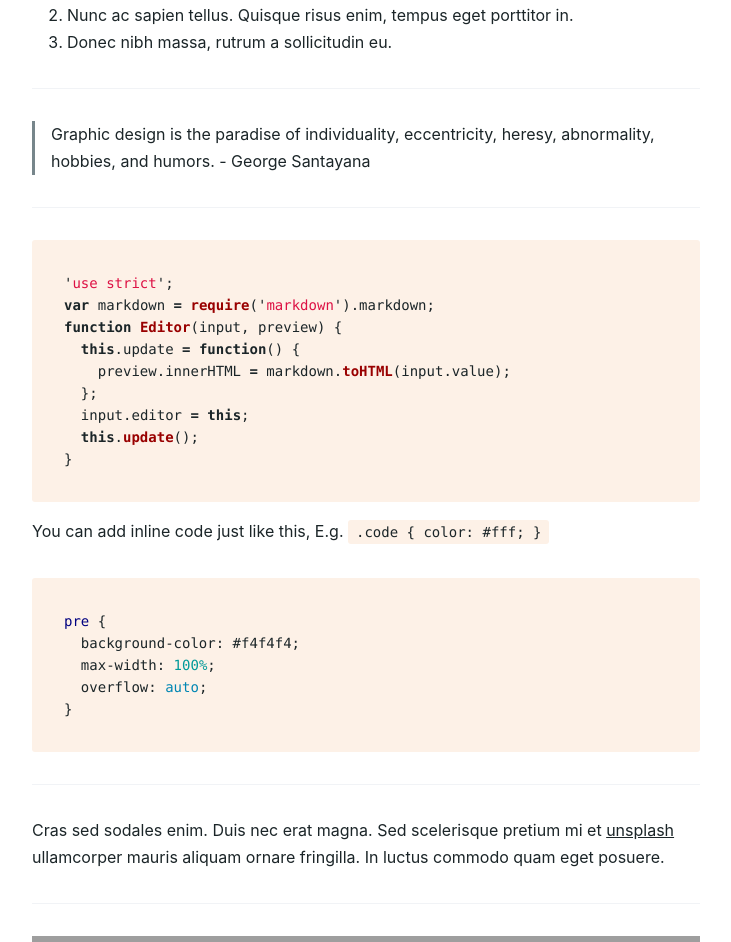
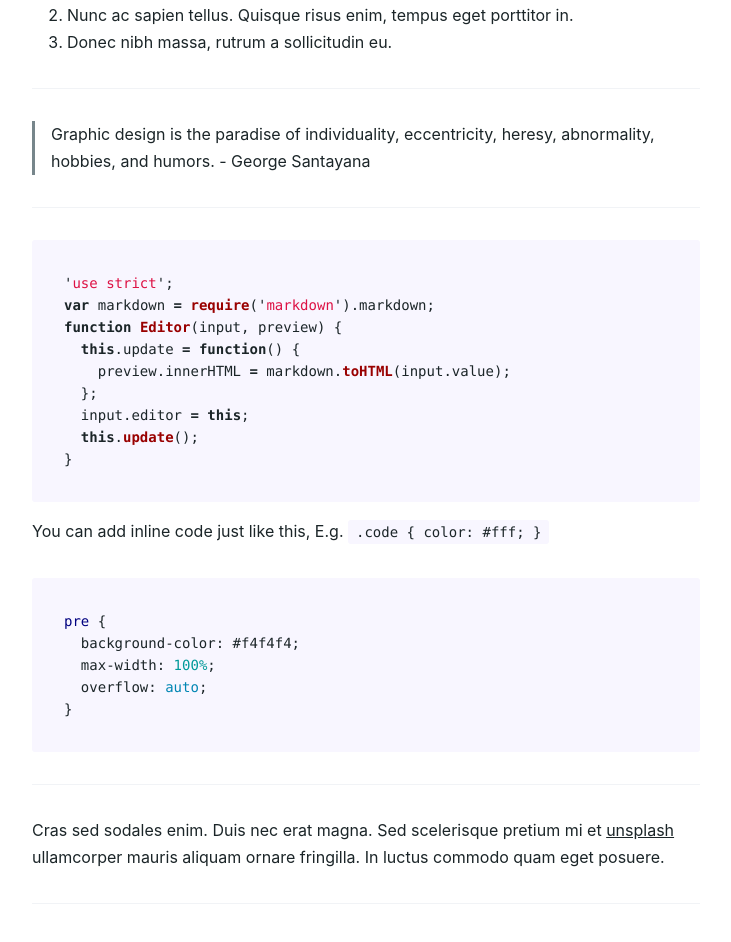
Before and after one commit to tjrichard/tjrichard.github.io, a Jekyll site: the page built from _pages/style-guide.md, in a window 1280 px wide. Shown: the part 1679-2621 px from the top of the page, without its empty margins (274-1005 px from the left). Built offline with Jekyll 4.4.1, drawn with Linux system fonts in a browser that asks for light colours; grey boxes are pictures that could not be loaded.

Commit message:
code bg color change

```diff
--- a/_sass/settings/_colors.scss
+++ b/_sass/settings/_colors.scss
@@ -12,7 +12,7 @@ $color-gray:  #77868B;
 $bg-color-white: $color-white;
 $bg-color-dark:  #0A0A0A;
 $bg-color-gray:  #FAFAFA;
-$bg-color-code:  #fdf1e7;
+$bg-color-code:  #F8F6FF;
 
 // Border
 $color-border: #F1F3F6;
--- a/_sass/vendor/_syntax_highlighting.scss
+++ b/_sass/vendor/_syntax_highlighting.scss
@@ -7,7 +7,7 @@
   background: #fff;
 
   .highlighter-rouge & {
-    background: #fdf1e7;
+    background: #F8F6FF;
   }
 
   .c     { color: #998; font-style: italic } // Comment
```
